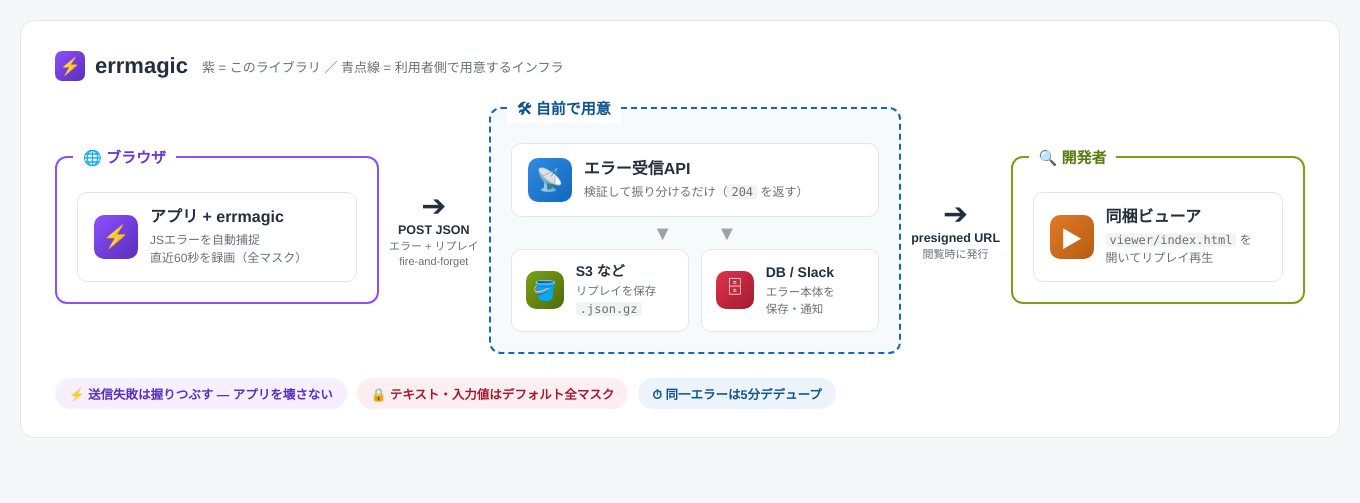
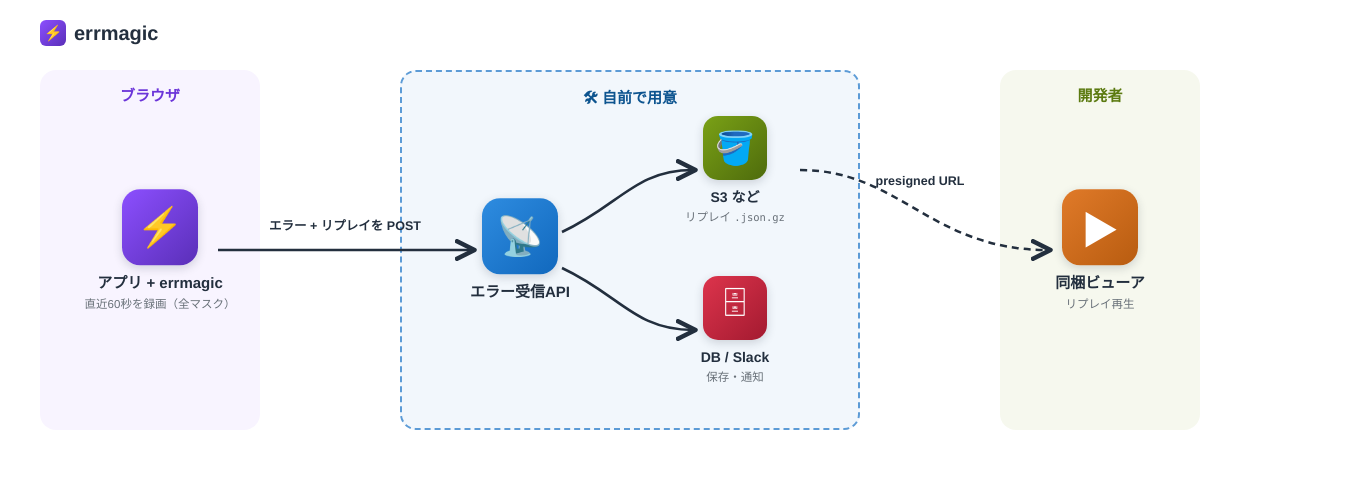
Before and after one commit to sgash708/errmagic, a website: page docs/architecture-diagram.html in a window 1280 px wide. Shown: the whole page, 1360 px wide, since content can reach past the window. Drawn offline with Linux system fonts and the light colour scheme.

Commit message:
docs: アーキテクチャ図をアイコン中心の構成に刷新

```diff
--- a/docs/architecture-diagram.html
+++ b/docs/architecture-diagram.html
@@ -7,53 +7,35 @@
   * { margin: 0; padding: 0; box-sizing: border-box; }
   body {
     font-family: 'Hiragino Sans', 'Noto Sans JP', 'Helvetica Neue', Arial, sans-serif;
-    background: #f6f7f9;
-    padding: 20px;
+    background: #fff;
     color: #232f3e;
-    width: 1360px;
+    width: 1240px;
   }
-  .diagram {
-    width: 1320px;
-    background: #fff;
-    border: 1px solid #e3e6e8;
-    border-radius: 14px;
-    padding: 30px 34px 28px;
-  }
-  .title { font-size: 22px; font-weight: 800; display: flex; align-items: center; gap: 10px; margin-bottom: 26px; }
-  .title .logo {
-    width: 30px; height: 30px; border-radius: 7px;
-    background: linear-gradient(135deg, #8C4FFF, #5A2FB8);
-    color: #fff; font-size: 17px; display: flex; align-items: center; justify-content: center;
-  }
-  .title small { font-size: 13px; font-weight: 500; color: #687078; margin-left: 4px; }
-
-  .flow { display: flex; align-items: center; }
+  .canvas { position: relative; width: 1240px; height: 500px; }
 
   /* zones */
-  .zone { border-radius: 12px; position: relative; padding: 34px 20px 20px; }
+  .zone { position: absolute; border-radius: 16px; }
   .zone-label {
-    position: absolute; top: -12px; left: 16px; background: #fff; padding: 0 10px;
+    position: absolute; top: 14px; left: 0; width: 100%; text-align: center;
     font-size: 15px; font-weight: 800;
   }
-  .zone-browser { border: 2.5px solid #8C4FFF; width: 330px; }
+  .zone-browser { left: 40px;  top: 70px; width: 220px; height: 360px; background: rgba(140,79,255,0.06); }
   .zone-browser .zone-label { color: #6B34D9; }
-  .zone-server { border: 2.5px dashed #1168BD; width: 420px; background: rgba(17,104,189,0.03); }
+  .zone-server  { left: 400px; top: 70px; width: 460px; height: 360px; background: rgba(17,104,189,0.05); border: 2px dashed #5c9bd6; }
   .zone-server .zone-label { color: #0D548F; }
-  .zone-viewer { border: 2.5px solid #7AA116; width: 300px; }
+  .zone-viewer  { left: 1000px; top: 70px; width: 200px; height: 360px; background: rgba(122,161,22,0.07); }
   .zone-viewer .zone-label { color: #5B7A10; }
 
-  /* node cards */
-  .node {
-    border: 1.5px solid #e3e6e8; border-radius: 10px; background: #fff;
-    padding: 14px 16px; display: flex; align-items: center; gap: 12px;
+  /* nodes: icon + label, centered on (x,y) via translate */
+  .node { position: absolute; transform: translate(-50%, -50%); text-align: center; width: 170px; }
+  .node .icon {
+    width: 76px; height: 76px; border-radius: 18px; margin: 0 auto;
+    display: flex; align-items: center; justify-content: center; font-size: 38px; color: #fff;
+    box-shadow: 0 3px 10px rgba(35,47,62,0.18);
   }
-  .node .icon {
-    width: 44px; height: 44px; border-radius: 10px; flex-shrink: 0;
-    display: flex; align-items: center; justify-content: center; font-size: 22px; color: #fff;
-  }
-  .node .t { font-size: 16px; font-weight: 700; line-height: 1.3; }
-  .node .s { font-size: 12px; color: #687078; margin-top: 3px; line-height: 1.5; }
-  .node code, .arrow-label code { font-family: 'SF Mono', Menlo, monospace; font-size: 12px; background: #f2f3f3; padding: 0 4px; border-radius: 3px; }
+  .node .label { font-size: 15px; font-weight: 800; margin-top: 8px; line-height: 1.3; }
+  .node .cap { font-size: 11.5px; color: #687078; margin-top: 2px; }
+  .node .cap code { font-family: 'SF Mono', Menlo, monospace; font-size: 10.5px; }
 
   .icon-app    { background: linear-gradient(135deg, #8C4FFF, #5A2FB8); }
   .icon-api    { background: linear-gradient(135deg, #2E8CE0, #1168BD); }
@@ -61,109 +43,71 @@
   .icon-db     { background: linear-gradient(135deg, #DD344C, #A31A30); }
   .icon-viewer { background: linear-gradient(135deg, #E07A29, #B85C10); }
 
-  .vgap { height: 14px; }
+  svg.arrows { position: absolute; left: 0; top: 0; pointer-events: none; }
+  .alabel { font-size: 12.5px; font-weight: 700; fill: #232f3e; }
+  .alabel-sub { font-size: 11px; font-weight: 500; fill: #687078; }
 
-  /* horizontal arrow between zones */
-  .harrow { width: 110px; flex-shrink: 0; text-align: center; padding: 0 6px; }
-  .harrow .line { font-size: 30px; line-height: 1; color: #232f3e; }
-  .harrow .arrow-label { font-size: 12.5px; font-weight: 700; margin-top: 2px; }
-  .harrow .arrow-sub { font-size: 11px; color: #687078; margin-top: 2px; line-height: 1.4; }
-
-  /* vertical arrow inside server zone */
-  .varrow { text-align: center; font-size: 20px; color: #9aa2ab; line-height: 1; padding: 6px 0; }
-  .split { display: flex; gap: 12px; }
-  .split .node { flex: 1; padding: 12px 14px; }
-  .split .node .icon { width: 38px; height: 38px; font-size: 19px; }
-  .split .node .t { font-size: 14px; }
-  .split .node .s { font-size: 11.5px; }
-
-  .foot { margin-top: 24px; display: flex; gap: 10px; }
-  .tag {
-    font-size: 12.5px; padding: 6px 14px; border-radius: 999px; font-weight: 600;
+  .brand { position: absolute; left: 40px; top: 20px; font-size: 20px; font-weight: 800; display: flex; align-items: center; gap: 8px; }
+  .brand .logo {
+    width: 26px; height: 26px; border-radius: 6px; font-size: 15px;
+    background: linear-gradient(135deg, #8C4FFF, #5A2FB8); color: #fff;
+    display: flex; align-items: center; justify-content: center;
   }
-  .tag-purple { background: rgba(140,79,255,0.09); color: #5A2FB8; }
-  .tag-red    { background: rgba(221,52,76,0.08);  color: #A31A30; }
-  .tag-blue   { background: rgba(17,104,189,0.08); color: #0D548F; }
 </style>
 </head>
 <body>
-<div class="diagram">
-  <div class="title">
-    <span class="logo">⚡</span>errmagic
-    <small>紫 = このライブラリ ／ 青点線 = 利用者側で用意するインフラ</small>
+<div class="canvas">
+  <div class="brand"><span class="logo">⚡</span>errmagic</div>
+
+  <div class="zone zone-browser"><div class="zone-label">ブラウザ</div></div>
+  <div class="zone zone-server"><div class="zone-label">🛠 自前で用意</div></div>
+  <div class="zone zone-viewer"><div class="zone-label">開発者</div></div>
+
+  <svg class="arrows" width="1240" height="500">
+    <defs>
+      <marker id="ah" markerWidth="9" markerHeight="9" refX="7" refY="4.5" orient="auto">
+        <path d="M1,1 L8,4.5 L1,8" fill="none" stroke="#232f3e" stroke-width="1.8" stroke-linecap="round" stroke-linejoin="round"/>
+      </marker>
+    </defs>
+    <!-- app -> api -->
+    <line x1="218" y1="250" x2="472" y2="250" stroke="#232f3e" stroke-width="2.5" marker-end="url(#ah)"/>
+    <text class="alabel" x="345" y="230" text-anchor="middle">エラー + リプレイを POST</text>
+    <!-- api -> s3 -->
+    <path d="M 562 232 C 620 205, 635 170, 693 170" fill="none" stroke="#232f3e" stroke-width="2.5" marker-end="url(#ah)"/>
+    <!-- api -> db -->
+    <path d="M 562 268 C 620 295, 635 330, 693 330" fill="none" stroke="#232f3e" stroke-width="2.5" marker-end="url(#ah)"/>
+    <!-- s3 -> viewer -->
+    <path d="M 800 170 C 900 170, 930 250, 1048 250" fill="none" stroke="#232f3e" stroke-width="2.5" stroke-dasharray="7 5" marker-end="url(#ah)"/>
+    <text class="alabel" x="920" y="185" text-anchor="middle">presigned URL</text>
+  </svg>
+
+  <div class="node" style="left:160px; top:250px;">
+    <div class="icon icon-app">⚡</div>
+    <div class="label">アプリ + errmagic</div>
+    <div class="cap">直近60秒を録画（全マスク）</div>
   </div>
 
-  <div class="flow">
-    <!-- browser -->
-    <div class="zone zone-browser">
-      <div class="zone-label">🌐 ブラウザ</div>
-      <div class="node">
-        <div class="icon icon-app">⚡</div>
-        <div>
-          <div class="t">アプリ + errmagic</div>
-          <div class="s">JSエラーを自動捕捉<br>直近60秒を録画（全マスク）</div>
-        </div>
-      </div>
-    </div>
-
-    <div class="harrow">
-      <div class="line">➔</div>
-      <div class="arrow-label">POST JSON</div>
-      <div class="arrow-sub">エラー + リプレイ<br>fire-and-forget</div>
-    </div>
-
-    <!-- server -->
-    <div class="zone zone-server">
-      <div class="zone-label">🛠 自前で用意</div>
-      <div class="node">
-        <div class="icon icon-api">📡</div>
-        <div>
-          <div class="t">エラー受信API</div>
-          <div class="s">検証して振り分けるだけ（<code>204</code> を返す）</div>
-        </div>
-      </div>
-      <div class="varrow">▼&nbsp;&nbsp;&nbsp;&nbsp;&nbsp;&nbsp;&nbsp;&nbsp;▼</div>
-      <div class="split">
-        <div class="node">
-          <div class="icon icon-s3">🪣</div>
-          <div>
-            <div class="t">S3 など</div>
-            <div class="s">リプレイを保存<br><code>.json.gz</code></div>
-          </div>
-        </div>
-        <div class="node">
-          <div class="icon icon-db">🗄</div>
-          <div>
-            <div class="t">DB / Slack</div>
-            <div class="s">エラー本体を<br>保存・通知</div>
-          </div>
-        </div>
-      </div>
-    </div>
-
-    <div class="harrow">
-      <div class="line">➔</div>
-      <div class="arrow-label">presigned URL</div>
-      <div class="arrow-sub">閲覧時に発行</div>
-    </div>
-
-    <!-- viewer -->
-    <div class="zone zone-viewer">
-      <div class="zone-label">🔍 開発者</div>
-      <div class="node">
-        <div class="icon icon-viewer">▶</div>
-        <div>
-          <div class="t">同梱ビューア</div>
-          <div class="s"><code>viewer/index.html</code> を<br>開いてリプレイ再生</div>
-        </div>
-      </div>
-    </div>
+  <div class="node" style="left:520px; top:250px;">
+    <div class="icon icon-api">📡</div>
+    <div class="label">エラー受信API</div>
   </div>
 
-  <div class="foot">
-    <span class="tag tag-purple">⚡ 送信失敗は握りつぶす — アプリを壊さない</span>
-    <span class="tag tag-red">🔒 テキスト・入力値はデフォルト全マスク</span>
-    <span class="tag tag-blue">⏱ 同一エラーは5分デデュープ</span>
+  <div class="node" style="left:735px; top:170px;">
+    <div class="icon icon-s3" style="width:64px;height:64px;font-size:32px;border-radius:15px;">🪣</div>
+    <div class="label" style="font-size:14px;">S3 など</div>
+    <div class="cap">リプレイ <code>.json.gz</code></div>
+  </div>
+
+  <div class="node" style="left:735px; top:330px;">
+    <div class="icon icon-db" style="width:64px;height:64px;font-size:32px;border-radius:15px;">🗄</div>
+    <div class="label" style="font-size:14px;">DB / Slack</div>
+    <div class="cap">保存・通知</div>
+  </div>
+
+  <div class="node" style="left:1100px; top:250px;">
+    <div class="icon icon-viewer">▶</div>
+    <div class="label">同梱ビューア</div>
+    <div class="cap">リプレイ再生</div>
   </div>
 </div>
 </body>
```
Also changed, not shown: docs/architecture-diagram.png.
